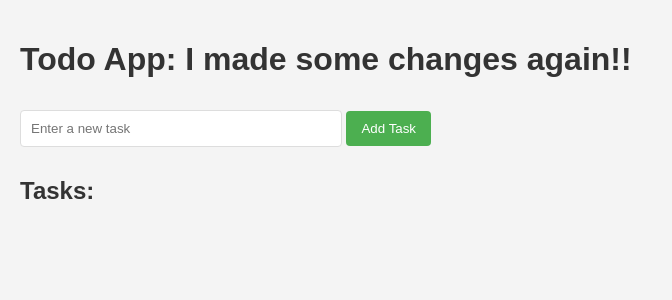
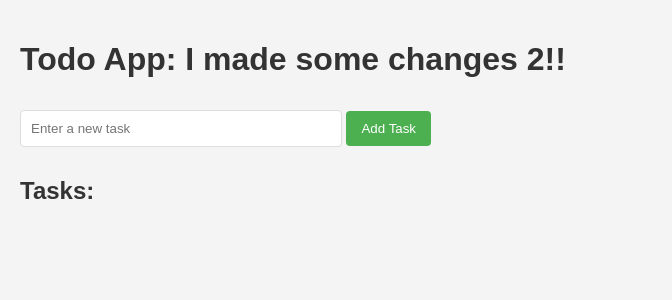
Before and after one commit to cpelaezdc/jenkins-project-cpelaezd, a Flask app: page / in a window 1280 px wide. Shown: the top 300 px of the page, without its empty margins (0-672 px from the left). Run offline with Flask 3, Linux system fonts and the light colour scheme.

Commit message:
to git for learning

```diff
--- a/templates/index.html
+++ b/templates/index.html
@@ -57,7 +57,7 @@
     </style>
   </head>
   <body>
-    <h1>Todo App: I made some changes again!!</h1>
+    <h1>Todo App: I made some changes 2!!</h1>
 
     <!-- Add Task Form -->
     <form method="post">
```
